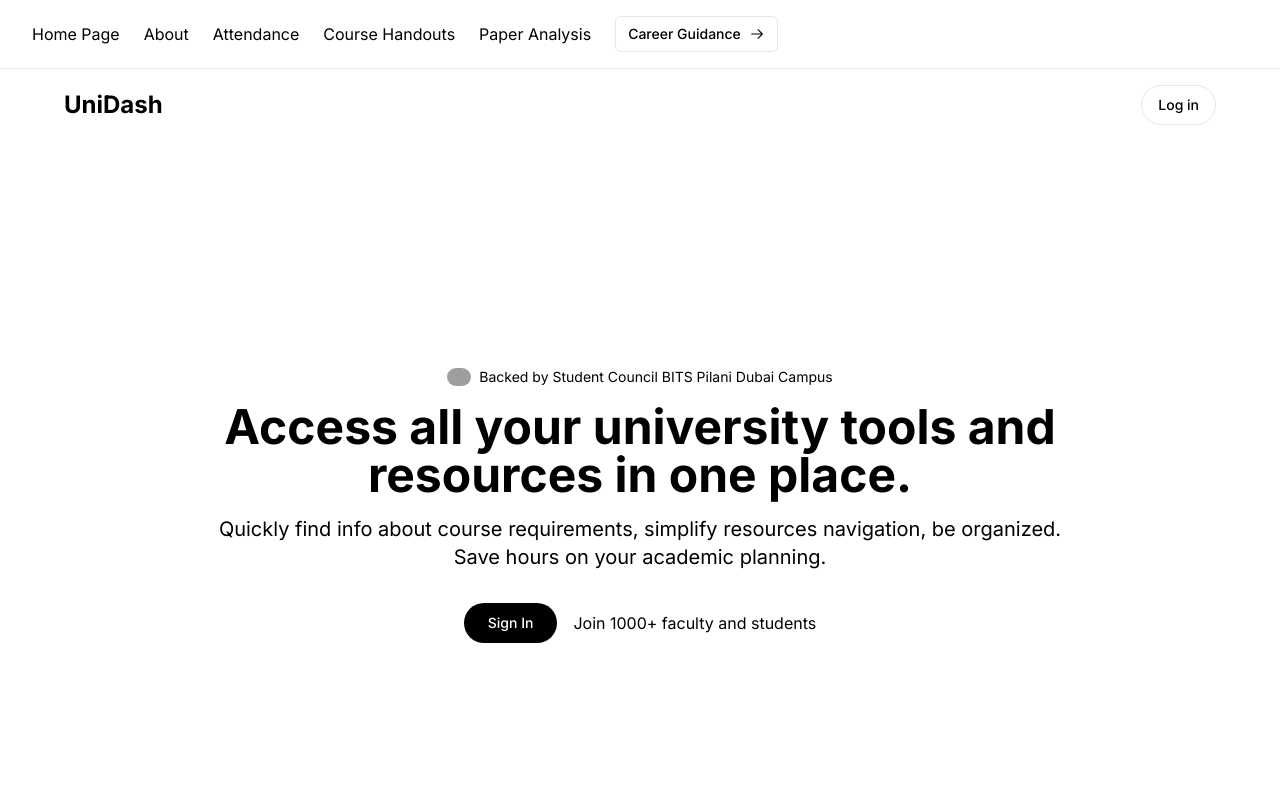
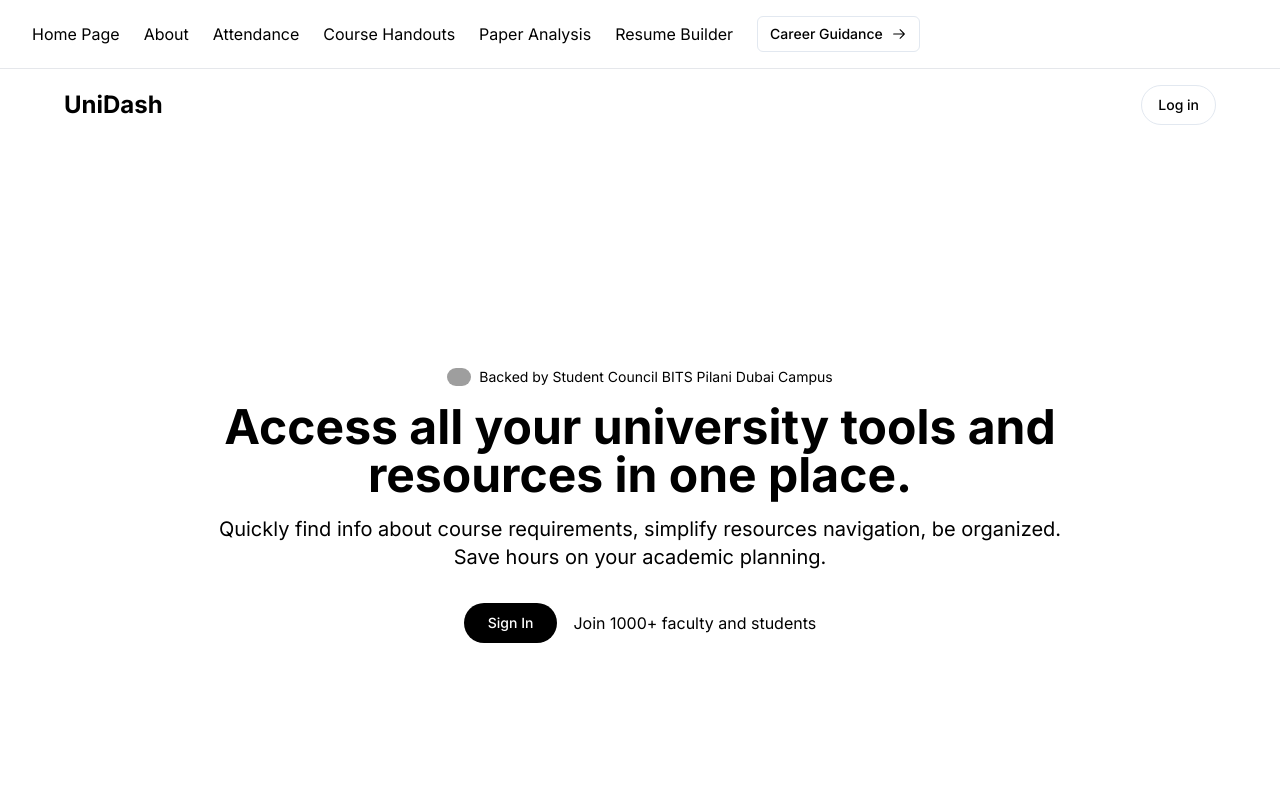
Before and after one commit to HUSAM-07/AccessX, a Next.js app: page / in a window 1280 px wide. Shown: the top 800 px of the page. Built offline with nearby package versions, Linux system fonts and the light colour scheme; no server answers; grey boxes are pictures that could not be loaded.

Commit message:
updated nav with resume builder page

```diff
--- a/src/app/layout.tsx
+++ b/src/app/layout.tsx
@@ -35,6 +35,9 @@ function DesktopMenu() {
           <NavigationMenuLink className="hover:underline" href="/paper-analysis">Paper Analysis</NavigationMenuLink>
         </NavigationMenuItem>
         <NavigationMenuItem>
+          <NavigationMenuLink className="hover:underline" href="/resume-generator">Resume Builder</NavigationMenuLink>
+        </NavigationMenuItem>
+        <NavigationMenuItem>
           <Button asChild variant="outline" size="sm">
             <NavigationMenuLink className="inline-flex items-center" href="/career">
               Career Guidance
@@ -69,6 +72,9 @@ function MobileMenu() {
         <DropdownMenuItem>
           <a href="/paper-analysis" className="w-full">Paper Analysis</a>
         </DropdownMenuItem>
+        <DropdownMenuItem>
+          <a href="/resume-generator" className="w-full">Resume Builder</a>
+        </DropdownMenuItem>
         <DropdownMenuItem asChild>
           <Button asChild variant="outline" className="w-full justify-start">
             <a href="/career" className="inline-flex items-center justify-start w-full">
```
Also changed, not shown: public/sw.js.
